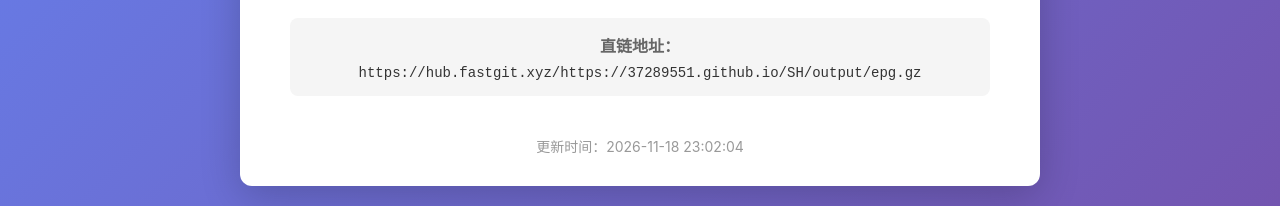
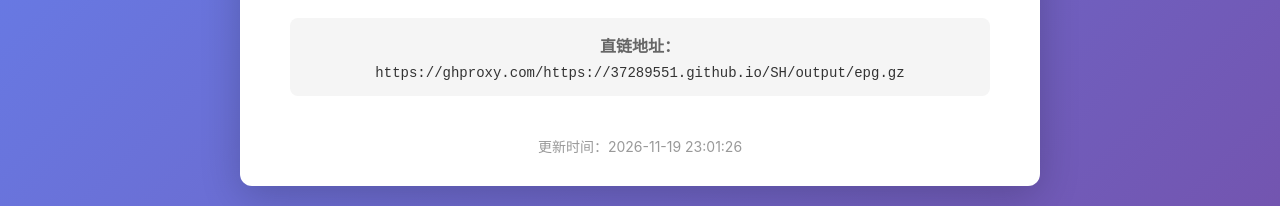
Before and after one commit to 37289551/SH, a plain HTML site: page index.html in a window 1280 px wide. Shown: the part 225-431 px from the top of the page. Drawn offline with Linux system fonts and the light colour scheme.

Commit message:
更新EPG下载页面 2026-11-19

```diff
--- a/index.html
+++ b/index.html
@@ -71,14 +71,14 @@
     <div class="container">
         <h1>📺 EPG 节目单下载</h1>
         <div class="download-section">
-            <a href="https://hub.fastgit.xyz/https://37289551.github.io/SH/output/epg.gz" class="download-btn" download>下载 EPG 文件 (epg.gz)</a>
+            <a href="https://ghproxy.com/https://37289551.github.io/SH/output/epg.gz" class="download-btn" download>下载 EPG 文件 (epg.gz)</a>
             <div class="url-info">
                 <label>直链地址：</label>
-                <code>https://hub.fastgit.xyz/https://37289551.github.io/SH/output/epg.gz</code>
+                <code>https://ghproxy.com/https://37289551.github.io/SH/output/epg.gz</code>
             </div>
         </div>
         <div class="update-time">
-            更新时间：2026-11-18 23:02:04
+            更新时间：2026-11-19 23:01:26
         </div>
     </div>
 </body>
```
